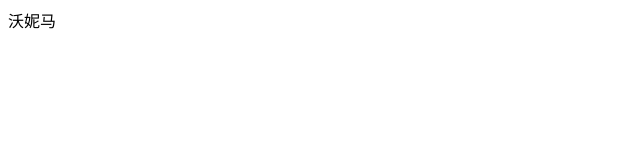
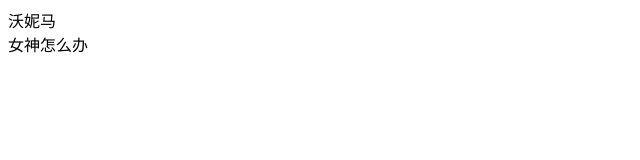
Before and after one commit to Yuyd/Yuydone, a plain HTML site: page index.html in a window 1280 px wide. Shown: the whole page, without its empty margins (0-640 px from the left). Drawn offline with Linux system fonts and the light colour scheme.

Commit message:
这次提交还会一样么

```diff
--- a/index.html
+++ b/index.html
@@ -8,5 +8,6 @@
 </head>
 <body>
     <div>沃妮马</div>
+    <div>女神怎么办</div>
 </body>
 </html>
```
